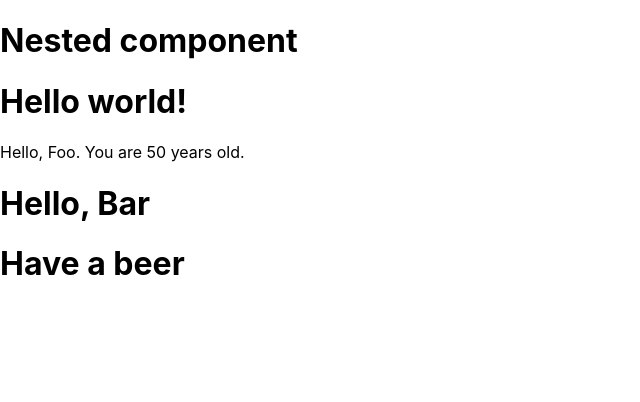
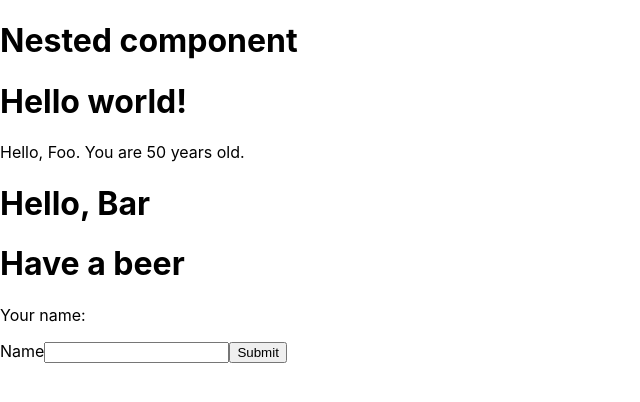
Before and after one commit to Cleomir/learning-react, a React (Create React App) app: page / in a window 1280 px wide. Shown: the top 402 px of the page, without its empty margins (0-640 px from the left). Built offline with nearby package versions, Linux system fonts and the light colour scheme.

Commit message:
Add function props

```diff
--- /dev/null
+++ b/src/components/FunctionProps.js
@@ -0,0 +1,35 @@
+import { Component } from "react";
+
+export default class FunctionProps extends Component {
+  state = {
+    name: "",
+  };
+
+  handleChange = (e) => {
+    this.setState({
+      name: e.target.value,
+    });
+  };
+
+  handleSubmit = (e) => {
+    e.preventDefault();
+    this.props.changeName(this.state.name);
+    this.setState({ name: "" });
+  };
+
+  render() {
+    return (
+      <div>
+        <form onSubmit={this.handleSubmit}>
+          <label htmlFor="Name">Name</label>
+          <input
+            type="text"
+            onChange={this.handleChange}
+            value={this.state.name}
+          />
+          <button type="submit">Submit</button>
+        </form>
+      </div>
+    );
+  }
+}
--- a/src/components/Nested.js
+++ b/src/components/Nested.js
@@ -4,8 +4,19 @@ import Class from "./Class";
 import Props from "./Props";
 import Stateless from "./Stateless";
 import Conditional from "./Conditional";
+import FunctionProps from "./FunctionProps";
 
 export default class Nested extends Component {
+  state = {
+    name: "",
+  };
+
+  changeName = (name) => {
+    this.setState({
+      name,
+    });
+  };
+
   render() {
     return (
       <div>
@@ -14,6 +25,8 @@ export default class Nested extends Component {
         <Props name="Foo" age="50" />
         <Stateless name="Bar" />
         <Conditional age={30} />
+        <p>Your name: {this.state.name}</p>
+        <FunctionProps changeName={this.changeName} />
       </div>
     );
   }
```
